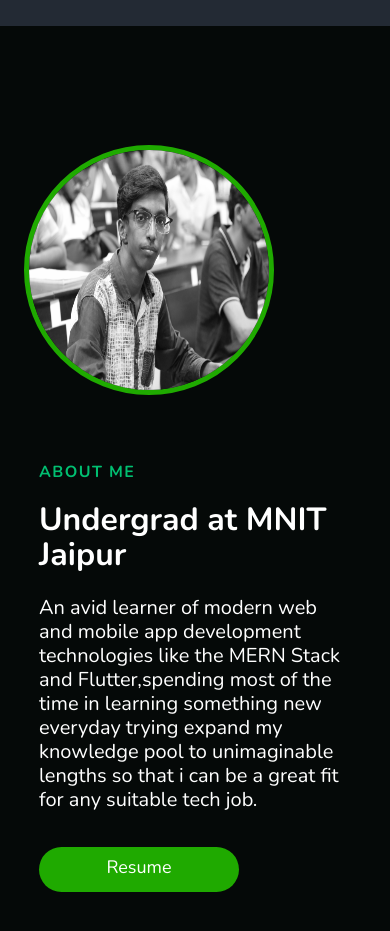
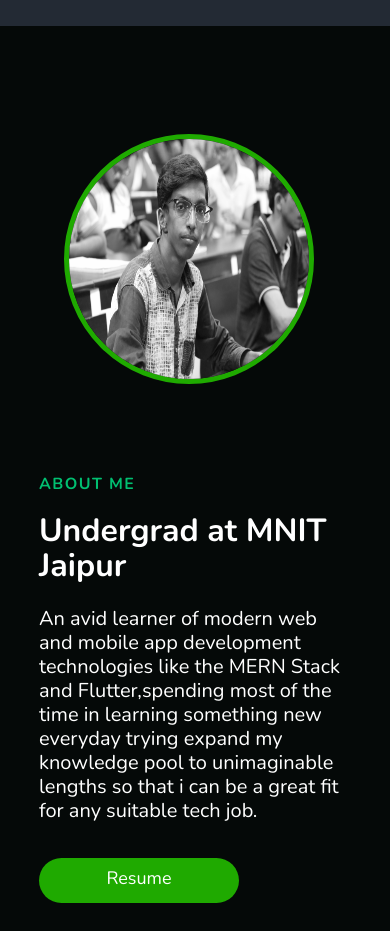
Before and after one commit to cyberlord-007/next-portfolio, a Next.js app: page / in a window 390 px wide. Shown: the part 920-1851 px from the top of the page. Built offline with nearby package versions, Linux system fonts and the light colour scheme; grey boxes are pictures that could not be loaded.

Commit message:
minor change

```diff
--- a/styles/About.module.css
+++ b/styles/About.module.css
@@ -90,11 +90,12 @@
 .imgWrapper {
   max-width: 555px;
   height: 100%;
+  padding-left: 100px;
 }
 
 .img {
   padding-right: 0;
-  margin: 0 0 10px 0px;
+  margin: 0 0 55px 0px;
   height: 400px;
   width: 400px;
   border-radius: 50%;
@@ -120,4 +121,8 @@
       height: 250px;
       width: 250px;
   }
+
+  .imgWrapper {
+    padding-left: 40px;
+  }
 }
```
